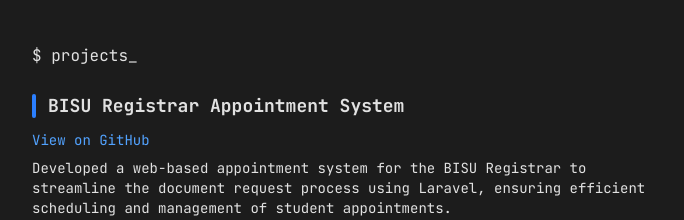
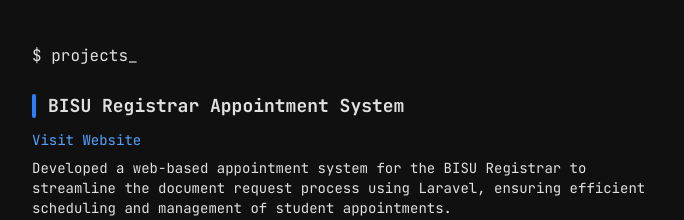
Before and after one commit to esmike03/ReactPortfolio, a React (Vite) app: page / in a window 1280 px wide. Shown: the part 2040-2260 px from the top of the page, without its empty margins (296-980 px from the left). Built offline with nearby package versions, Linux system fonts and the light colour scheme.

Commit message:
Initial Commit

```diff
--- a/src/App.css
+++ b/src/App.css
@@ -7,7 +7,7 @@
   --font-weight: 400;
 
   --text-color: rgba(255, 255, 255, 0.87);
-  --bg-color: #080808;
+  --bg-color: #0b0a0a;
 
   color-scheme: light dark;
   font-synthesis: none;
@@ -40,7 +40,7 @@
 /* --- Dark Mode (default) --- */
 body.dark {
   --text-color: rgba(255, 255, 255, 0.87);
-  --bg-color: #1c1c1c;
+  --bg-color: #111010;
 }
 
 /* --- Light Mode --- */
--- a/src/App.jsx
+++ b/src/App.jsx
@@ -690,12 +690,12 @@
                   </div>
 
                   <a
-                    href="https://github.com/esmike03/bisuappregistrar"
+                    href="https://registrar-bisu.nxprimordial.space/"
                     target="_blank"
                     rel="noopener noreferrer"
                     className="text-blue-400 hover:underline text-sm mb-2 inline-block"
                   >
-                    View on GitHub
+                    Visit Website
                   </a>
 
                   <p className=" mb-3 text-sm">
```
